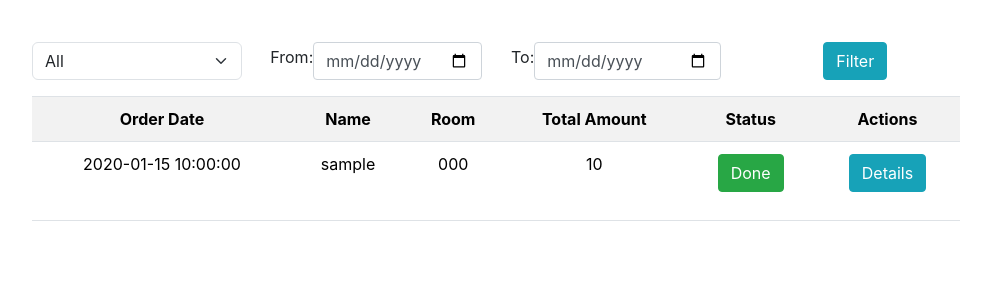
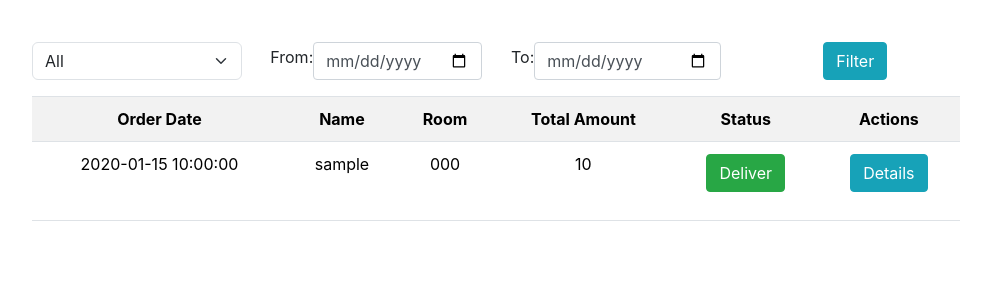
Before and after one commit to SeifOSallam/PHP_CAFE, a PHP site: page /Views/showOrdersAdmin.php in a window 1280 px wide. Shown: the part 56-356 px from the top of the page, without its empty margins (144-1135 px from the left). Run offline with PHP 8.4, Linux system fonts and the light colour scheme; the visitor is signed in with stand-in values (Sample User, id 1); tables that the repository leaves empty or names only in its code hold one stand-in row (values such as "Sample post"); a stand-in replaces the project's code that opens the database connection; some libraries are stand-ins or nearby versions.

Commit message:
Fixed button text

```diff
--- a/Components/adminOrdersTable.php
+++ b/Components/adminOrdersTable.php
@@ -61,9 +61,9 @@ function displayOrdersTable($data, $users, $currentPage, $totalPages, $filters){
             echo "<span class='text-danger fw-bold'>Cancelled</span>";
         }
         else if ($order['status'] != 'Done') {
-            echo "<input
+            echo "<button
             class='btn btn-success'
-            type='submit' name='status' value='Done'>";
+            type='submit' name='status' value='Done'>Deliver</button>";
         }
         else {
             echo "<span class='text-success fw-bold'>Delivered</span>";
```
